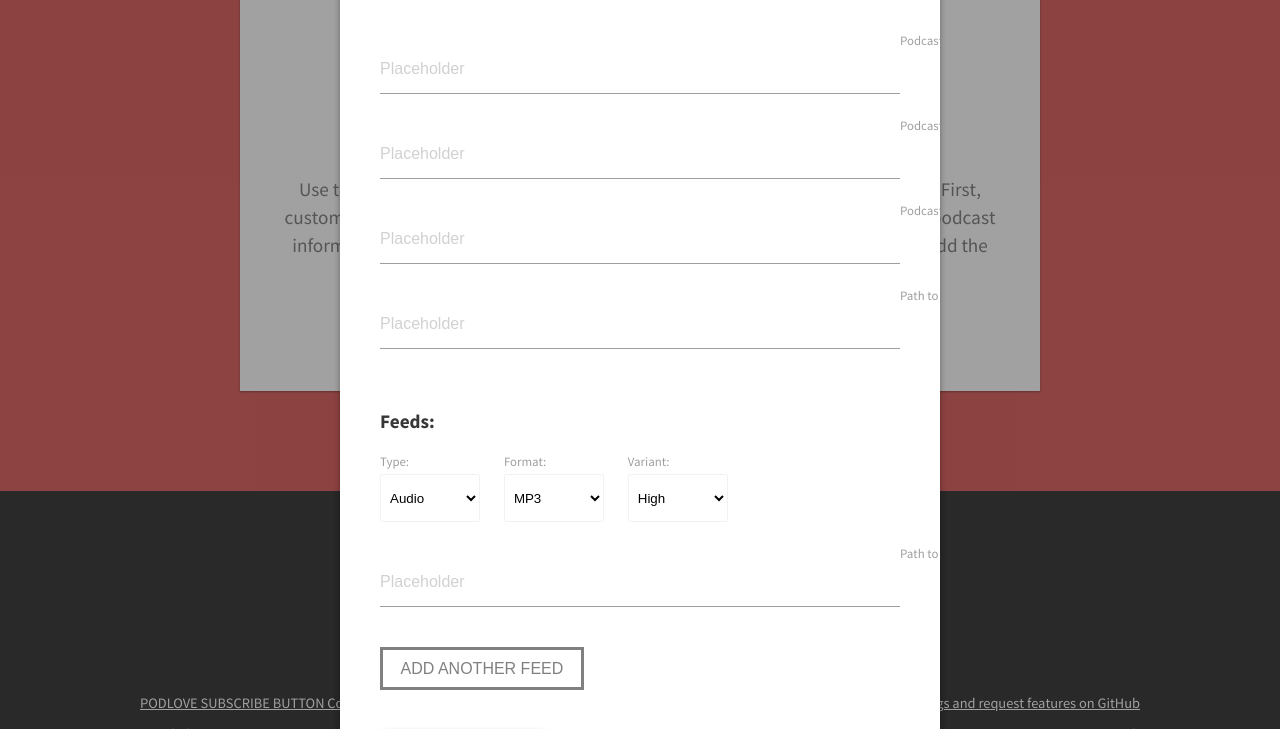
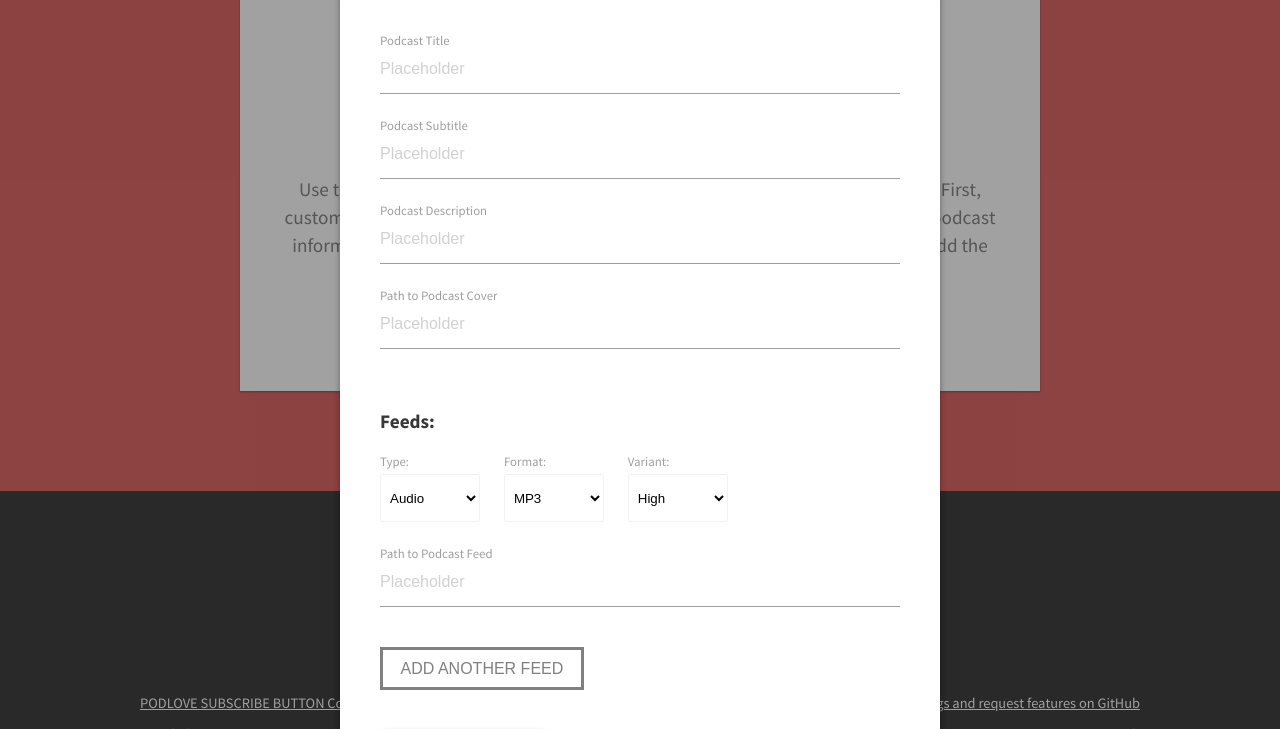
Before and after one commit to podlove/podlove-subscribe-button-website, a website: page app/index.html in a window 1280 px wide. Both pictures are taken after a click on the button "OPEN GENERATOR". Shown: the part 3124-3853 px from the top of the page. Drawn offline with nearby package versions, Linux system fonts and the light colour scheme; files that its build step writes are made by us from their sources; files whose address does not match are found by name.

Commit message:
fix (generator): layout issues on gh pages

```diff
--- a/app/index.html
+++ b/app/index.html
@@ -245,19 +245,19 @@
           <form id="generator-form" class="generator__form" action="">
             <div class="input-field">
               <input placeholder="Placeholder" id="podcast-title" type="text" class="validate" autocomplete="off" autocorrect="off" autocapitalize="off" spellcheck="false">
-              <label for="podcast-title">Podcast Title</label>
+              <label  class="generator__form__label" for="podcast-title">Podcast Title</label>
             </div>
             <div class="input-field">
               <input placeholder="Placeholder" id="podcast-subtitle" type="text" class="validate" autocomplete="off" autocorrect="off" autocapitalize="off" spellcheck="false">
-              <label for="podcast-subtitle">Podcast Subtitle</label>
+              <label  class="generator__form__label" for="podcast-subtitle">Podcast Subtitle</label>
             </div>
             <div class="input-field">
               <input id="podcast-description" placeholder="Placeholder" type="text" class="validate" autocomplete="off" autocorrect="off" autocapitalize="off" spellcheck="false">
-              <label for="podcast-description">Podcast Description</label>
+              <label  class="generator__form__label" for="podcast-description">Podcast Description</label>
             </div>
             <div class="input-field">
               <input placeholder="Placeholder" id="podcast-cover" type="text" class="validate" autocomplete="off" autocorrect="off" autocapitalize="off" spellcheck="false">
-              <label for="podcast-cover">Path to Podcast Cover</label>
+              <label  class="generator__form__label" for="podcast-cover">Path to Podcast Cover</label>
             </div>
             <p class="generator__form__divider">Feeds:</p>
             <div id="podcast-feed-0" class="generator__form__feed">
@@ -286,7 +286,7 @@
               </div>
               <div class="input-field">
                 <input placeholder="Placeholder" id="podcast-feed-0-path" type="text" class="validate" autocomplete="off" autocorrect="off" autocapitalize="off" spellcheck="false">
-                <label for="podcast-cover">Path to Podcast Feed</label>
+                <label  class="generator__form__label" for="podcast-cover">Path to Podcast Feed</label>
               </div>
             </div>
             <button id="generator-add-feed" class="btn btn--gray">Add another feed</button>
--- a/app/styles/components/_generator.scss
+++ b/app/styles/components/_generator.scss
@@ -34,6 +34,10 @@
 
 .generator__form__feed {
   padding-bottom: $layout-unit;
+}
+
+.generator__form__label {
+  left: 0;
 }
 
 .generator__form__select {
--- a/app/styles/components/_live.scss
+++ b/app/styles/components/_live.scss
@@ -12,6 +12,7 @@
   text-align: center;
 
   margin: ($layout-unit * 2) auto;
+  transform: translateX($layout-unit);
   width: 200px;
   height: 240px;
 
```
Also changed, not shown: .tmp/styles/main.css.
